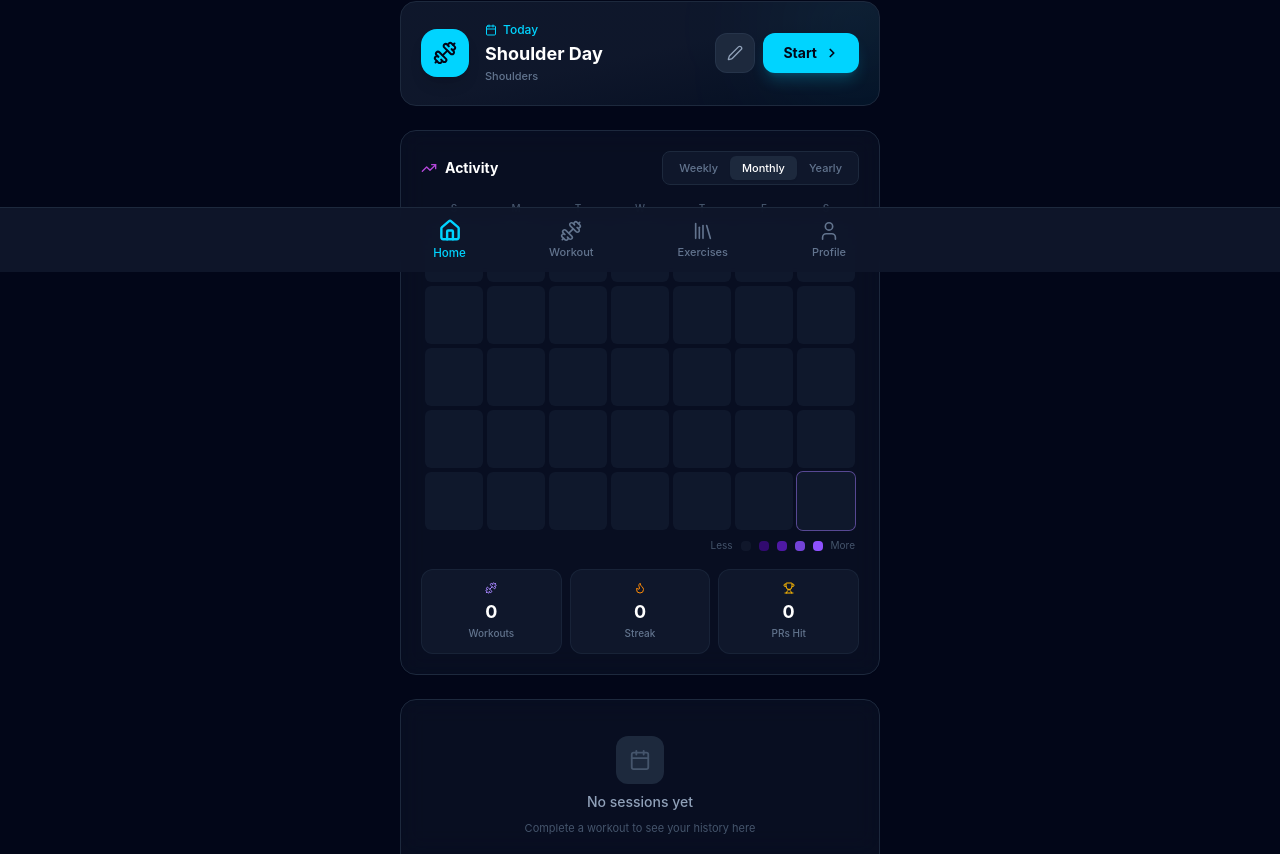
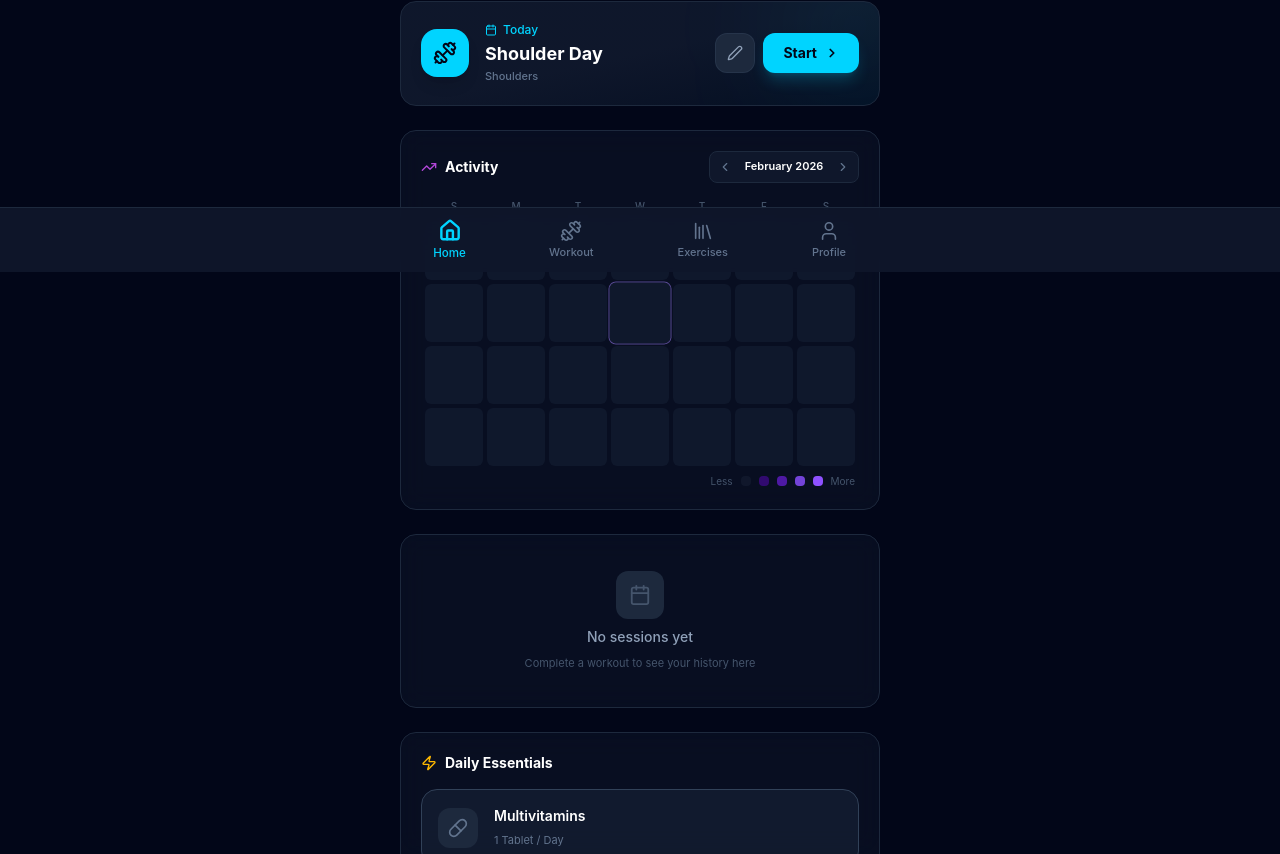
Before and after one commit to abdelghany-77/gym-tracker, a React (Vite) app: page /#/ in a window 1280 px wide. Shown: the part 528-1382 px from the top of the page. Built offline with nearby package versions, Linux system fonts and the light colour scheme.

Commit message:
feat: add dashboard page with activity chart, daily checklist, and quick stats.

```diff
--- a/src/components/ActivityChart.jsx
+++ b/src/components/ActivityChart.jsx
@@ -1,5 +1,4 @@
 import { useMemo } from "react";
-import { Dumbbell, Flame, Trophy } from "lucide-react";
 
 // Intensity color scale (dark purples/violets)
 const getIntensityColor = (count, maxCount) => {
@@ -11,92 +10,56 @@ const getIntensityColor = (count, maxCount) => {
   return "bg-violet-700/40";
 };
 
-export default function ActivityChart({ data = {}, range = "weekly" }) {
+export default function ActivityChart({ data = {}, currentDate = new Date() }) {
   const chartData = useMemo(() => {
-    const points = [];
-    const today = new Date();
+    const year = currentDate.getFullYear();
+    const month = currentDate.getMonth();
 
-    if (range === "weekly") {
-      for (let i = 6; i >= 0; i--) {
-        const d = new Date(today);
-        d.setDate(today.getDate() - i);
-        const dateStr = d.toISOString().split("T")[0];
-        points.push({
-          label: d.toLocaleDateString("en-US", { weekday: "short" }).charAt(0),
-          fullLabel: d.toLocaleDateString("en-US", { weekday: "long", month: "short", day: "numeric" }),
+    const daysInMonth = new Date(year, month + 1, 0).getDate();
+    const firstDay = new Date(year, month, 1).getDay(); // 0 = Sunday
+
+    const cells = [];
+    // Padding for days before the 1st
+    for (let i = 0; i < firstDay; i++) {
+        cells.push({ isPadding: true, key: `pad-${i}` });
+    }
+
+    // Days of the month
+    for (let d = 1; d <= daysInMonth; d++) {
+        const date = new Date(year, month, d);
+        // Use local date string YYYY-MM-DD for key matching with the data (which uses local YYYY-MM-DD from toISOString().split('T')[0] actually corresponds to UTC... let's check how data is saved).
+        // data keys are usually toISOString().split('T')[0].
+        // If data is saved using Date().toISOString(), it is UTC.
+        // So we should construct the key using UTC to match.
+        // However, the `currentDate` navigation is local time based.
+        // Let's rely on the fact that `data` keys are "YYYY-MM-DD".
+        // To generate the same key for a given day `d`:
+
+        // Option 1: Create a date object in UTC for that day and toISOString it.
+        const utcDate = new Date(Date.UTC(year, month, d));
+        const dateStr = utcDate.toISOString().split("T")[0];
+
+        cells.push({
+          label: d,
+          fullLabel: date.toLocaleDateString("en-US", { weekday: "long", month: "short", day: "numeric" }),
           count: data[dateStr] || 0,
-          isCurrent: i === 0,
+          isCurrent: date.toDateString() === new Date().toDateString(),
           key: dateStr
         });
-      }
-    } else if (range === "monthly") {
-      // Last 5 weeks (35 cells) for a nice grid
-      for (let i = 34; i >= 0; i--) {
-        const d = new Date(today);
-        d.setDate(today.getDate() - i);
-        const dateStr = d.toISOString().split("T")[0];
-        points.push({
-          label: d.getDate(),
-          fullLabel: d.toLocaleDateString("en-US", { month: "short", day: "numeric" }),
-          count: data[dateStr] || 0,
-          isCurrent: i === 0,
-          key: dateStr,
-          dayOfWeek: d.getDay()
-        });
-      }
-    } else if (range === "yearly") {
-      for (let i = 11; i >= 0; i--) {
-        const d = new Date(today);
-        d.setMonth(today.getMonth() - i);
-        d.setDate(1);
-        const monthKey = d.toISOString().slice(0, 7);
-        let monthCount = 0;
-        Object.keys(data).forEach(date => {
-          if (date.startsWith(monthKey)) {
-            monthCount += data[date];
-          }
-        });
-        points.push({
-          label: d.toLocaleDateString("en-US", { month: "short" }).slice(0, 3),
-          fullLabel: d.toLocaleDateString("en-US", { month: "long", year: "numeric" }),
-          count: monthCount,
-          isCurrent: i === 0,
-          key: monthKey
-        });
-      }
     }
-    return points;
-  }, [data, range]);
+    return cells;
+  }, [data, currentDate]);
 
-  const maxCount = Math.max(...chartData.map(d => d.count), 1);
-
-  // Calculate stats internally from data
-  const rangeStats = useMemo(() => {
-    const totalWorkouts = chartData.reduce((sum, p) => sum + p.count, 0);
-
-    // Calculate current streak from data
-    let streak = 0;
-    const today = new Date();
-    for (let i = 0; i < 365; i++) {
-      const d = new Date(today);
-      d.setDate(today.getDate() - i);
-      const dateStr = d.toISOString().split("T")[0];
-      if (data[dateStr]) {
-        streak++;
-      } else if (i > 0) {
-        break;
-      }
-    }
-
-    return { totalWorkouts, streak };
-  }, [chartData, data]);
+  const maxCount = useMemo(() => {
+    // Filter out padding
+    const counts = chartData.filter(c => !c.isPadding).map(d => d.count);
+    return Math.max(...counts, 1);
+  }, [chartData]);
 
   return (
     <div className="flex flex-col gap-4">
-      {/* Chart Area */}
       <div className="min-h-[120px]">
-        {range === "monthly" ? (
-          /* ── MONTHLY: Calendar Grid ── */
+          {/* ── Calendar Grid ── */}
           <div className="space-y-2">
             {/* Day headers */}
             <div className="grid grid-cols-7 gap-1 px-1">
@@ -107,10 +70,13 @@ export default function ActivityChart({ data = {}, range = "weekly" }) {
             {/* Grid cells */}
             <div className="grid grid-cols-7 gap-1 px-1">
               {chartData.map((point) => (
+                point.isPadding ? (
+                   <div key={point.key} className="aspect-square" />
+                ) : (
                 <div key={point.key} className="group relative">
                   <div
                     className={`aspect-square rounded-md transition-all duration-300 ${getIntensityColor(point.count, maxCount)} ${
-                      point.isCurrent ? "ring-1 ring-violet-400/50" : ""
+                      point.isCurrent ? "ring-1 ring-violet-400/50 scale-[1.05] z-10" : ""
                     } hover:scale-110 cursor-default`}
                   />
                   {/* Tooltip */}
@@ -118,10 +84,12 @@ export default function ActivityChart({ data = {}, range = "weekly" }) {
                     {point.count} workout{point.count !== 1 ? 's' : ''} · {point.fullLabel}
                   </div>
                 </div>
+                )
               ))}
             </div>
+
             {/* Legend */}
-            <div className="flex items-center gap-2 justify-end px-1 mt-1">
+            <div className="flex items-center gap-2 justify-end px-1 mt-2">
               <span className="text-[10px] text-slate-600">Less</span>
               {[0, 0.25, 0.5, 0.75, 1].map((level, i) => (
                 <div key={i} className={`w-2.5 h-2.5 rounded-sm ${
@@ -134,88 +102,6 @@ export default function ActivityChart({ data = {}, range = "weekly" }) {
               <span className="text-[10px] text-slate-600">More</span>
             </div>
           </div>
-        ) : range === "yearly" ? (
-          /* ── YEARLY: Bar Chart ── */
-          <div className="w-full h-32 flex items-end justify-between gap-1 px-1 pt-4">
-            {chartData.map((point) => {
-              const heightPercent = Math.max(8, (point.count / maxCount) * 100);
-              return (
-                <div key={point.key} className="flex-1 flex flex-col items-center gap-1.5 group h-full justify-end">
-                  <div className="relative w-full flex items-end justify-center h-full">
-                    <div
-                      className={`w-full max-w-[14px] rounded-md transition-all duration-500 ease-out relative ${
-                        point.count > 0
-                          ? "bg-gradient-to-t from-indigo-600 to-violet-500 shadow-[0_0_8px_rgba(139,92,246,0.3)]"
-                          : "bg-slate-800/30"
-                      }`}
-                      style={{ height: `${point.count > 0 ? heightPercent : 8}%` }}
-                    >
-                      <div className="absolute bottom-full left-1/2 -translate-x-1/2 mb-1.5 bg-slate-800 text-white text-[10px] py-1 px-2 rounded-lg opacity-0 group-hover:opacity-100 transition-opacity whitespace-nowrap border border-slate-700 pointer-events-none z-20 shadow-lg">
-                        {point.count} workout{point.count !== 1 ? 's' : ''} · {point.fullLabel}
-                      </div>
-                    </div>
-                  </div>
-                  <span className={`text-[8px] font-medium ${point.isCurrent ? "text-white" : "text-slate-600"}`}>
-                    {point.label}
-                  </span>
-                </div>
-              );
-            })}
-          </div>
-        ) : (
-          /* ── WEEKLY: Bar Chart ── */
-          <div className="w-full h-32 flex items-end justify-between gap-2 px-2 pt-4">
-            {chartData.map((point) => {
-              const heightPercent = Math.max(12, (point.count / maxCount) * 100);
-              return (
-                <div key={point.key} className="flex-1 flex flex-col items-center gap-2 group h-full justify-end">
-                  <div className="relative w-full flex items-end justify-center h-full">
-                    <div
-                      className={`w-full max-w-[14px] rounded-full transition-all duration-500 ease-out relative ${
-                        point.count > 0
-                          ? "bg-gradient-to-t from-indigo-600 to-violet-400 shadow-[0_0_10px_rgba(139,92,246,0.35)]"
-                          : "bg-slate-800/30"
-                      }`}
-                      style={{ height: `${point.count > 0 ? heightPercent : 12}%` }}
-                    >
-                      <div className="absolute bottom-full left-1/2 -translate-x-1/2 mb-1.5 bg-slate-800 text-white text-[10px] py-1 px-2 rounded-lg opacity-0 group-hover:opacity-100 transition-opacity whitespace-nowrap border border-slate-700 pointer-events-none z-20 shadow-lg">
-                        {point.count} workout{point.count !== 1 ? 's' : ''} · {point.fullLabel}
-                      </div>
-                    </div>
-                  </div>
-                  <span className={`text-[10px] font-semibold ${point.isCurrent ? "text-white" : "text-slate-500"}`}>
-                    {point.label}
-                  </span>
-                </div>
-              );
-            })}
-          </div>
-        )}
-      </div>
-
-      {/* Quick Stats Row */}
-      <div className="grid grid-cols-3 gap-2">
-        <div className="bg-slate-800/40 rounded-xl p-3 text-center border border-slate-700/30">
-          <div className="flex items-center justify-center gap-1 mb-1">
-            <Dumbbell size={12} className="text-violet-400" />
-          </div>
-          <p className="text-lg font-bold text-white">{rangeStats.totalWorkouts}</p>
-          <p className="text-[10px] text-slate-500 font-medium">Workouts</p>
-        </div>
-        <div className="bg-slate-800/40 rounded-xl p-3 text-center border border-slate-700/30">
-          <div className="flex items-center justify-center gap-1 mb-1">
-            <Flame size={12} className="text-orange-400" />
-          </div>
-          <p className="text-lg font-bold text-white">{rangeStats.streak}</p>
-          <p className="text-[10px] text-slate-500 font-medium">Streak</p>
-        </div>
-        <div className="bg-slate-800/40 rounded-xl p-3 text-center border border-slate-700/30">
-          <div className="flex items-center justify-center gap-1 mb-1">
-            <Trophy size={12} className="text-amber-400" />
-          </div>
-          <p className="text-lg font-bold text-white">{rangeStats.totalWorkouts > 0 ? Math.floor(rangeStats.totalWorkouts * 0.3) : 0}</p>
-          <p className="text-[10px] text-slate-500 font-medium">PRs Hit</p>
-        </div>
       </div>
     </div>
   );
--- a/src/pages/Dashboard.jsx
+++ b/src/pages/Dashboard.jsx
@@ -8,6 +8,7 @@ import {
   Pill,
   Zap,
   ChevronRight,
+  ChevronLeft,
   Flame,
   Edit2,
   X,
@@ -18,7 +19,7 @@ import {
   Check
 } from "lucide-react";
 import ActivityChart from "../components/ActivityChart";
-import NutritionCard from "../components/NutritionCard";
+
 import MealPlanModal from "../components/MealPlanModal";
 import useWorkoutStore from "../store/workoutStore";
 import { getImageUrl } from "../utils/imageUtil";
@@ -26,7 +27,7 @@ import { getImageUrl } from "../utils/imageUtil";
 export default function Dashboard() {
   const navigate = useNavigate();
   const [editingSchedule, setEditingSchedule] = useState(false);
-  const [activityRange, setActivityRange] = useState("monthly");
+  const [activityDate, setActivityDate] = useState(new Date());
   const history = useWorkoutStore((s) => s.history);
   const weeklySchedule = useWorkoutStore((s) => s.weeklySchedule);
   const heatmapData = useMemo(() => useWorkoutStore.getState().getHeatmapData(), [history]);
@@ -345,28 +346,28 @@ export default function Dashboard() {
              Activity
            </h2>
 
-           {/* Range Selector */}
-           <div className="flex p-1 bg-slate-900 rounded-lg border border-slate-800">
-              {["Weekly", "Monthly", "Yearly"].map((range) => {
-                 const isActive = activityRange === range.toLowerCase();
-                 return (
-                    <button
-                       key={range}
-                       onClick={() => setActivityRange(range.toLowerCase())}
-                       className={`px-3 py-1 rounded-md text-[11px] font-medium transition-all ${
-                          isActive
-                             ? "bg-slate-800 text-white shadow-xs"
-                             : "text-slate-500 hover:text-slate-300"
-                       }`}
-                       aria-label={`Show ${range.toLowerCase()} activity`}
-                    >
-                       {range}
-                    </button>
-                 );
-              })}
+           {/* Month Navigator */}
+           <div className="flex items-center gap-2 bg-slate-900 rounded-lg border border-slate-800 p-1">
+             <button
+               onClick={() => setActivityDate(new Date(activityDate.getFullYear(), activityDate.getMonth() - 1, 1))}
+               className="p-1 rounded-md text-slate-500 hover:text-white hover:bg-slate-800 transition-colors"
+               aria-label="Previous month"
+             >
+               <ChevronLeft size={14} />
+             </button>
+             <span className="text-[11px] font-semibold text-white min-w-[80px] text-center select-none">
+               {activityDate.toLocaleDateString("en-US", { month: "long", year: "numeric" })}
+             </span>
+             <button
+               onClick={() => setActivityDate(new Date(activityDate.getFullYear(), activityDate.getMonth() + 1, 1))}
+               className="p-1 rounded-md text-slate-500 hover:text-white hover:bg-slate-800 transition-colors"
+               aria-label="Next month"
+             >
+               <ChevronRight size={14} />
+             </button>
            </div>
         </div>
-        <ActivityChart data={heatmapData} range={activityRange} />
+        <ActivityChart data={heatmapData} currentDate={activityDate} />
       </div>
 
       {/* Last Session — either show data or motivational empty state */}
```
